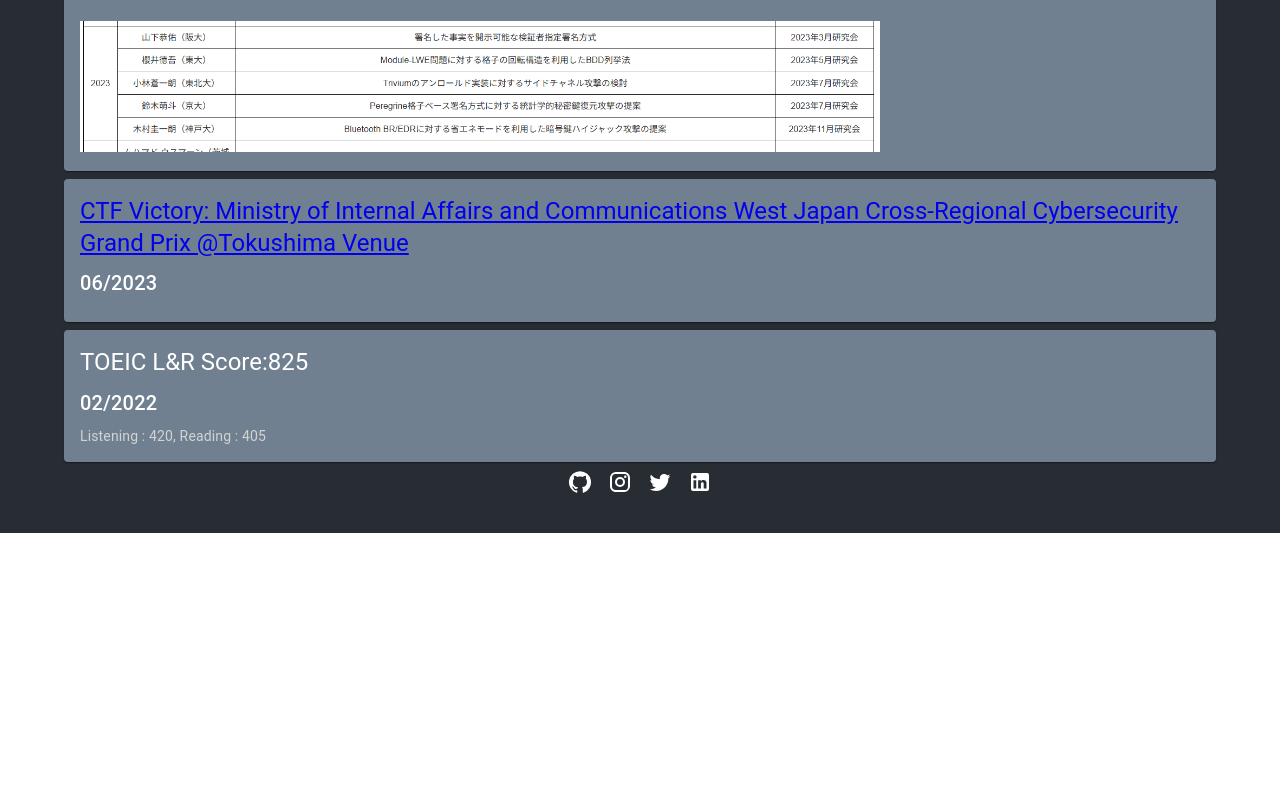
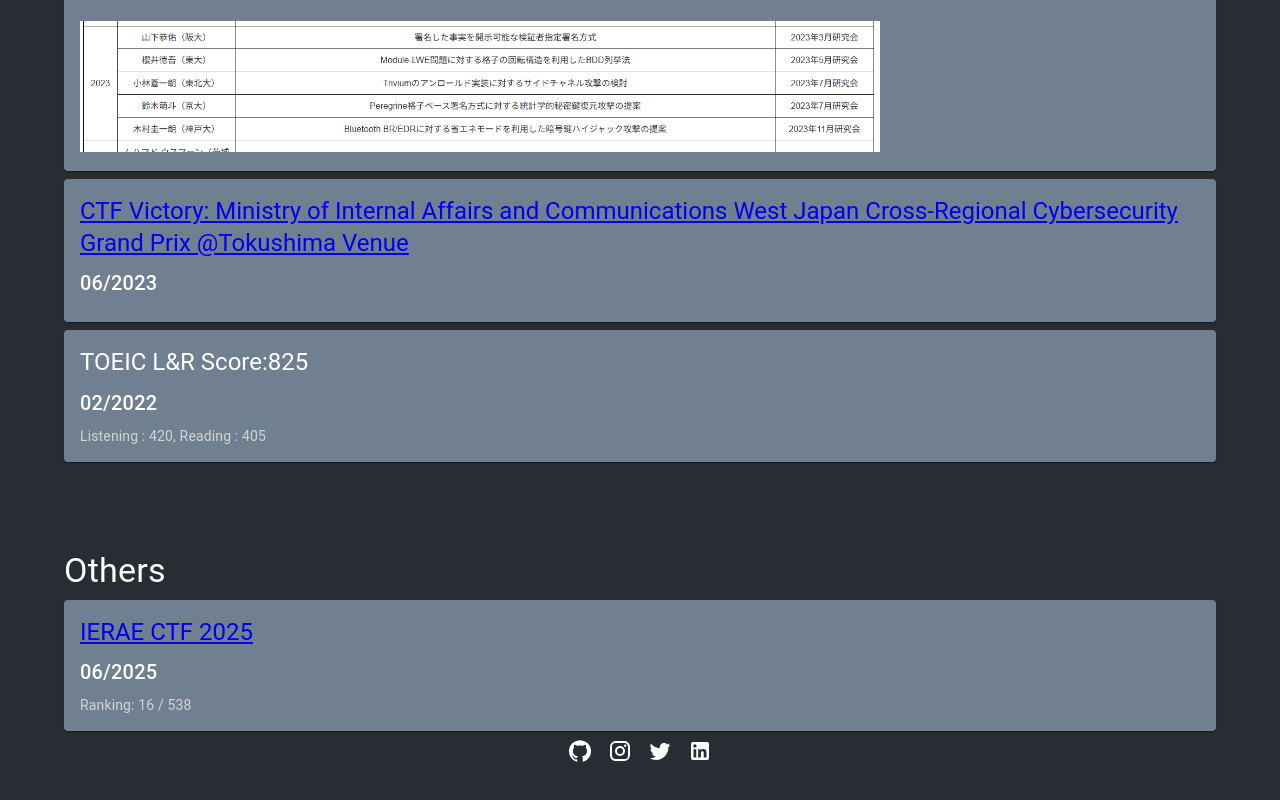
Before and after one commit to trapedev/trapedev.github.io, a React (Create React App) app in the folder app/: page / in a window 1280 px wide. Shown: the part 10317-11117 px from the top of the page. Before the commit the page ends 10850 px from the top, so only its background shows below. Built offline with nearby package versions, Linux system fonts and the light colour scheme.

Commit message:
commit all changes

```diff
--- a/app/src/App.tsx
+++ b/app/src/App.tsx
@@ -31,6 +31,7 @@ import EPRINT2024 from "pages/publ/EPRINT2024";
 import CSEC2024 from "pages/publ/CSEC2024";
 import IPSJJIP2024 from "pages/publ/IPSJJIP2024";
 import SCIS2025 from "pages/publ/SCIS2025";
+import ICSS2025 from "pages/publ/ICSS2025";
 import DICOMO2025 from "pages/publ/DICOMO2025";
 import IPSJJIP2025 from "pages/publ/IPSJJIP2025";
 
@@ -65,13 +66,15 @@ import GitHubLink from "pages/link/GitHubLink";
 import InstagramLink from "pages/link/InstagramLink";
 import XLink from "pages/link/XLink";
 import LinkedInLink from "pages/link/LinkedInLink";
-import ICSS2025 from "pages/publ/ICSS2025";
 
 // bugs
 import WH1000XM5AuthVulnFix from "pages/bugs/WH1000XM5AuthVulnFix";
 import WF1000XM4AuthVulnFix from "pages/bugs/WF1000XM4AuthVulnFix";
 import WF1000XM5AuthVulnFix from "pages/bugs/WF1000XM5AuthVulnFix";
 import WH1000XM4AuthVulnFix from "pages/bugs/WH1000XM4AuthVulnFix";
+
+// others
+import IERAECTF2025 from "pages/others/IERAECTF2025";
 
 interface Props {
   /**
@@ -254,6 +257,12 @@ export default function App(props: Props) {
           <CTF2023 />
           <TOEIC />
         </Box>
+        <Box id="others">
+          <Typography variant="h4" sx={{ pt: 10 }}>
+            Others
+          </Typography>
+          <IERAECTF2025 />
+        </Box>
         <Container
           maxWidth="lg"
           sx={{ display: "flex", justifyContent: "center" }}
```
Also changed, not shown: 6 other files (tests, documents, lock files or other folders).
